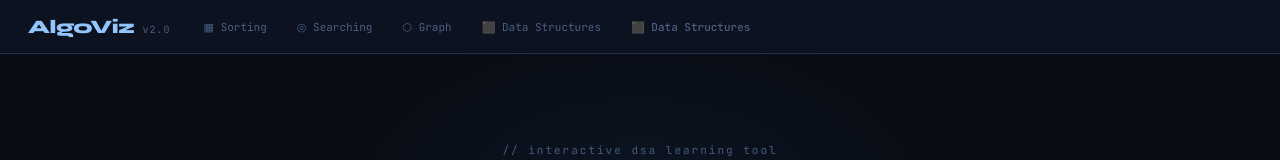
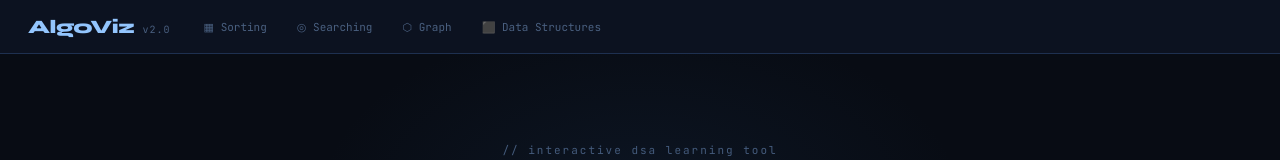
Before and after one commit to 2303A52012/algoviz, a React (Create React App) app: page / in a window 1280 px wide. Shown: the top 160 px of the page. Built offline with nearby package versions, Linux system fonts and the light colour scheme.

Commit message:
updated the nav bar

```diff
--- a/src/App.js
+++ b/src/App.js
@@ -40,10 +40,10 @@ export default function App() {
               {c.icon} {c.label}
             </button>
           ))}
-          <button className="nav-item nav-item-ds" style={{ '--c': DS_CATEGORY.color }}
+          {/* <button className="nav-item nav-item-ds" style={{ '--c': DS_CATEGORY.color }}
             onClick={goHome}>
             {DS_CATEGORY.icon} {DS_CATEGORY.label}
-          </button>
+          </button> */}
         </nav>
       </header>
 
```
